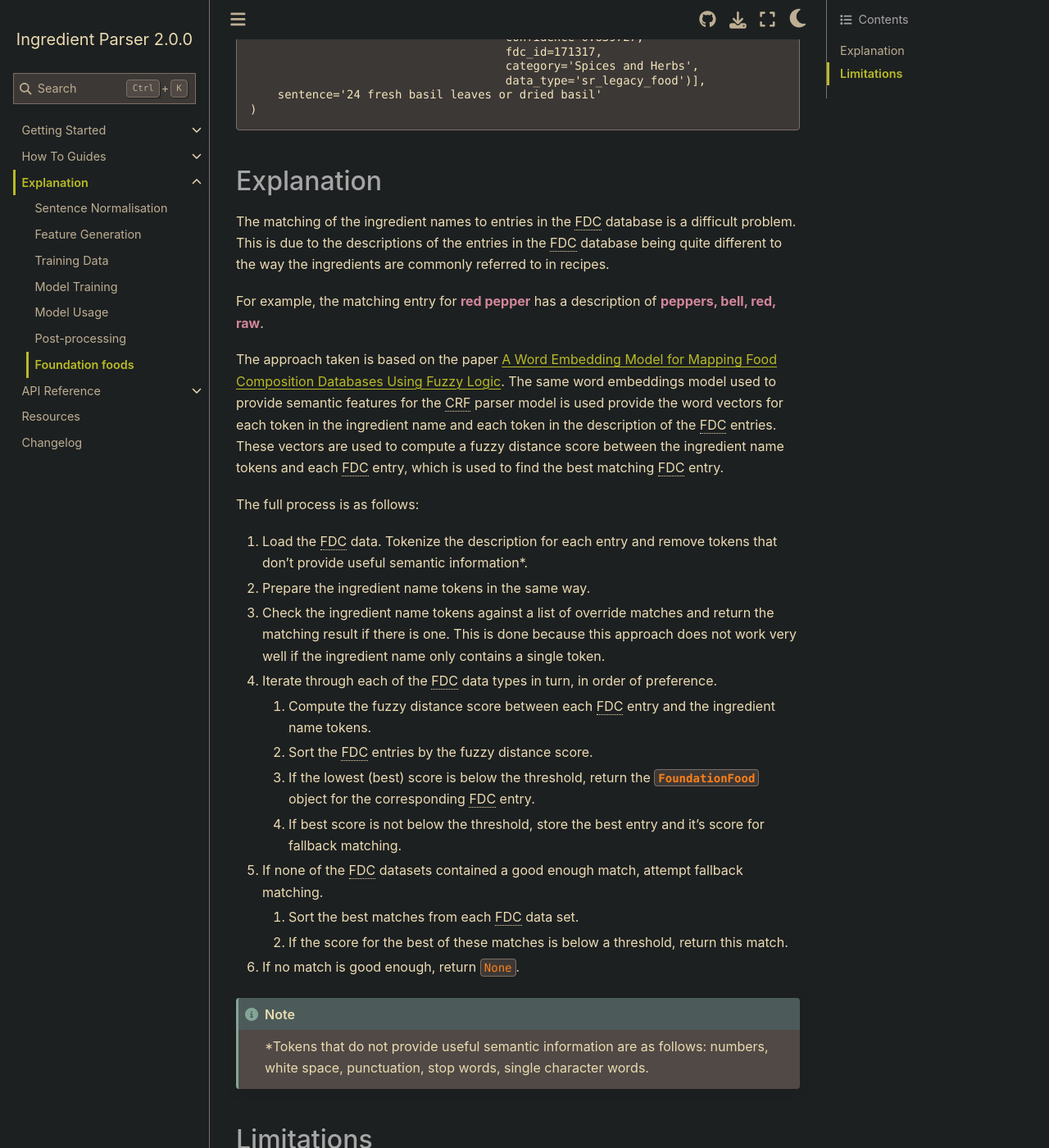
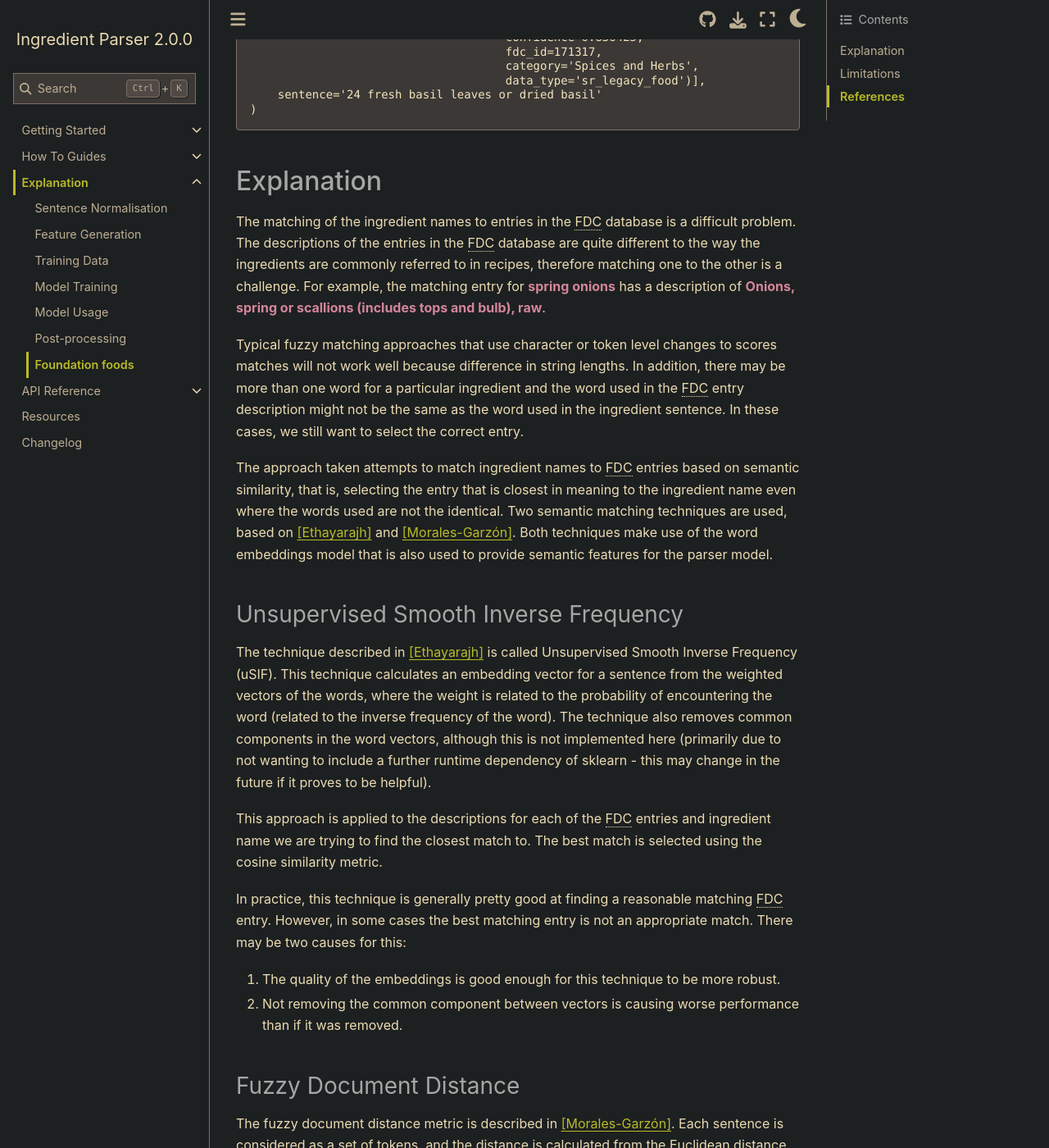
Before and after one commit to strangetom/ingredient-parser, a Sphinx documentation site: the page built from docs/source/explanation/foundation.rst, in a window 1280 px wide and 1400 px high, scrolled down 1140 px. Shown: the whole window at 82% size. Built offline with Sphinx 7.4.7 and the Sphinx Book theme 1.1.4, drawn with Linux system fonts in a browser that asks for light colours; pages that are not in the unit, such as notebooks, are missing from menus; some of the changed text lies outside the part shown.

Commit message:
Docs: Update docs to describe this approach to foundation foods.

```diff
--- a/docs/source/explanation/foundation.rst
+++ b/docs/source/explanation/foundation.rst
@@ -44,61 +44,72 @@ the :func:`parse_ingredient <ingredient_parser.parsers.parse_ingredient>` functi
         comment=None,
         purpose=None,
         foundation_foods=[FoundationFood(text='Basil, fresh',
-                                         confidence=0.838445,
+                                         confidence=0.837206,
                                          fdc_id=172232,
                                          category='Spices and Herbs',
                                          data_type='sr_legacy_food'),
                           FoundationFood(text='Spices, basil, dried',
-                                         confidence=0.839727,
+                                         confidence=0.836425,
                                          fdc_id=171317,
                                          category='Spices and Herbs',
                                          data_type='sr_legacy_food')],
         sentence='24 fresh basil leaves or dried basil'
     )
 
-
 Explanation
 ^^^^^^^^^^^
 
 The matching of the ingredient names to entries in the :abbr:`FDC (Food Data Central)` database is a difficult problem.
-This is due to the descriptions of the entries in the :abbr:`FDC (Food Data Central)` database being quite different to the way the ingredients are commonly referred to in recipes.
+The descriptions of the entries in the :abbr:`FDC (Food Data Central)` database are quite different to the way the ingredients are commonly referred to in recipes, therefore matching one to the other is a challenge.
+For example, the matching entry for **spring onions** has a description of **Onions, spring or scallions (includes tops and bulb), raw**.
 
-For example,  the matching entry for **red pepper** has a description of **peppers, bell, red, raw**.
+Typical fuzzy matching approaches that use character or token level changes to scores matches will not work well because difference in string lengths.
+In addition, there may be more than one word for a particular ingredient and the word used in the :abbr:`FDC (Food Data Central)` entry description might not be the same as the word used in the ingredient sentence.
+In these cases, we still want to select the correct entry.
 
-The approach taken is based on the paper `A Word Embedding Model for Mapping Food Composition Databases Using Fuzzy Logic <https://dx.doi.org/10.1007/978-3-030-50143-3_50>`_.
-The same word embeddings model used to provide semantic features for the :abbr:`CRF (Conditional Random Fields)` parser model is used provide the word vectors for each token in the ingredient name and each token in the description of the :abbr:`FDC (Food Data Central)` entries.
-These vectors are used to compute a fuzzy distance score between the ingredient name tokens and each :abbr:`FDC (Food Data Central)` entry, which is used to find the best matching :abbr:`FDC (Food Data Central)` entry.
+The approach taken attempts to match ingredient names to :abbr:`FDC (Food Data Central)` entries based on semantic similarity, that is, selecting the entry that is closest in meaning to the ingredient name even where the words used are not the identical.
+Two semantic matching techniques are used, based on [Ethayarajh]_ and [Morales-Garzón]_.
+Both techniques make use of the word embeddings model that is also used to provide semantic features for the parser model.
 
-The full process is as follows:
+Unsupervised Smooth Inverse Frequency
+~~~~~~~~~~~~~~~~~~~~~~~~~~~~~~~~~~~~~
 
-#. Load the :abbr:`FDC (Food Data Central)` data. Tokenize the description for each entry and remove tokens that don't provide useful semantic information\*.
+The technique described in [Ethayarajh]_ is called Unsupervised Smooth Inverse Frequency (uSIF).
+This technique calculates an embedding vector for a sentence from the weighted vectors of the words, where the weight is related to the probability of encountering the word (related to the inverse frequency of the word).
+The technique also removes common components in the word vectors, although this is not implemented here (primarily due to not wanting to include a further runtime dependency of sklearn - this may change in the future if it proves to be helpful).
 
-#. Prepare the ingredient name tokens in the same way.
+This approach is applied to the descriptions for each of the :abbr:`FDC (Food Data Central)` entries and ingredient name we are trying to find the closest match to.
+The best match is selected using the cosine similarity metric.
 
-#. Check the ingredient name tokens against a list of override matches and return the matching result if there is one.
-   This is done because this approach does not work very well if the ingredient name only contains a single token.
+In practice, this technique is generally pretty good at finding a reasonable matching :abbr:`FDC (Food Data Central)` entry.
+However, in some cases the best matching entry is not an appropriate match.
+There may be two causes for this:
 
-#. Iterate through each of the :abbr:`FDC (Food Data Central)` data types in turn, in order of preference.
+1. The quality of the embeddings is good enough for this technique to be more robust.
 
-   #. Compute the fuzzy distance score between each :abbr:`FDC (Food Data Central)` entry and the ingredient name tokens.
+2. Not removing the common component between vectors is causing worse performance than if it was removed.
 
-   #. Sort the :abbr:`FDC (Food Data Central)` entries by the fuzzy distance score.
 
-   #. If the lowest (best) score is below the threshold, return the :class:`FoundationFood <ingredient_parser.dataclasses.FoundationFood>` object for the corresponding :abbr:`FDC (Food Data Central)` entry.
+Fuzzy Document Distance
+~~~~~~~~~~~~~~~~~~~~~~~
 
-   #. If best score is not below the threshold, store the best entry and it's score for fallback matching.
+The fuzzy document distance metric is described in [Morales-Garzón]_.
+Each sentence is considered as a set of tokens, and the distance is calculated from the Euclidean distance between tokens in two sentences being compared.
+By considering the embedding vector for each token individually, this metric yields different results to :abbr:`uSIF (Unsupervised Smooth Inverse Frequency)` but is quote effective nonetheless.
 
-#. If none of the :abbr:`FDC (Food Data Central)` datasets contained a good enough match, attempt fallback matching.
+The results using this approach are more explainable than the result from :abbr:`uSIF (Unsupervised Smooth Inverse Frequency)`, however the implementation of this metric has the downside of being significantly slower.
 
-   #. Sort the best matches from each :abbr:`FDC (Food Data Central)` data set.
+Combined
+~~~~~~~~
 
-   #. If the score for the best of these matches is below a threshold, return this match.
+The two techniques are combined to perform the matching of an ingredient name to an :abbr:`FDC (Food Data Central)` entry.
 
-#. If no match is good enough, return ``None``.
+First, :abbr:`uSIF (Unsupervised Smooth Inverse Frequency)` is used to down select a list of candidate matches from the full set of :abbr:`FDC (Food Data Central)` entries
 
-.. note::
+Second, the fuzzy document distance is calculated for the down selected candidate matches.
 
-    \*Tokens that do not provide useful semantic information are as follows: numbers, white space, punctuation, stop words, single character words.
+Finally the best scoring match is selected, accounting for the preference in :abbr:`FDC (Food Data Central)` data type.
+In summary, if there are other :abbr:`FDC (Food Data Central)` entries with fuzzy document distances that are very similar to the best, then the select entry is based on the preferred data type rather than just based on the best score.
 
 Limitations
 ^^^^^^^^^^^
@@ -108,5 +119,12 @@ The current implementation has a some limitations.
 #. The fuzzy distance scoring will sometimes result in returning an :abbr:`FDC (Food Data Central)` entry that has a good score but is not a good match.
    Work is ongoing to improve this, and suggestions and contributions are welcome.
 
-#. This functionality can be very slow.
-   The more datasets that need to be checked to find a good match, the slower it will be.
+#. Enabling this functionality is much slower than when not enabled.
+   The foundation foods functionality is roughly 80x slower.
+
+References
+^^^^^^^^^^
+
+.. [Ethayarajh] Kawin Ethayarajh. 2018. Unsupervised Random Walk Sentence Embeddings: A Strong but Simple Baseline. In Proceedings of the Third Workshop on Representation Learning for NLP, pages 91–100, Melbourne, Australia. Association for Computational Linguistics. https://aclanthology.org/W18-3012/
+
+.. [Morales-Garzón] Morales-Garzón, A., Gómez-Romero, J., Martin-Bautista, M.J. (2020). A Word Embedding Model for Mapping Food Composition Databases Using Fuzzy Logic. In: Lesot, MJ., et al. Information Processing and Management of Uncertainty in Knowledge-Based Systems. IPMU 2020. Communications in Computer and Information Science, vol 1238. Springer, Cham. https://doi.org/10.1007/978-3-030-50143-3_50
--- a/docs/source/resources/index.rst
+++ b/docs/source/resources/index.rst
@@ -58,3 +58,7 @@ Papers
     Food is one of the main health and environmental factors in today’s society. With modernization the food supply is expanding and food-related data is increasing. This type of data comes in many different forms and making it inter-operable is one of the main requirements for using in any kind of analyses. One step towards this goal is data normalization of data coming from different sources. Food-related is collected regarding various aspects – food composition, food consumption, recipe data, etc. The most commonly encountered form is food data related to food products, which in order to serve its purpose – sales and profits, is often distorted and manipulated for marketing plans of producers and retailers. This causes the data to be often misinterpreted. There exist some studies addressing the problem of heterogeneous data by data normalization based on lexical similarity of the food products’ English names.
 
     We took this task a step further by considering data in non-English, low-resourced language – Slovenian. Working with such languages is challenging, as they have very limited resources and tools for Natural Language Processing (NLP). In our previously published work we considered different heuristics for matching food products: one based on lexical similarity, and two semantic similarity heuristics, i.e. based on word vector representations (embeddings). These data normalization approaches are evaluated once on a data set with 439 ground truth pairs of food products, obtained by matching their EAN barcodes. In this work, we extend this approach by introducing a new semantic similarity heuristic, based on sentence vector embeddings. Additionally, we extend the evaluation by taking real-world examples and tasking a subject-matter expert to rate the relevance of the top three matches for each example. The results show that using semantic similarity with the sentence embedding method yields best results, achieving 88% accuracy for the ground truth data set and 91% accuracy from the human expert evaluation, while the lexical similarity heuristic provides comparing results with 75% and 85% accuracy.
+
+* `Unsupervised Random Walk Sentence Embeddings: A Strong but Simple Baseline <https://aclanthology.org/W18-3012>`_ (aclanthology.org, 2018)
+
+    Using a random walk model of text generation, Arora et al. (2017) proposed a strong baseline for computing sentence embeddings: take a weighted average of word embeddings and modify with SVD. This simple method even outperforms far more complex approaches such as LSTMs on textual similarity tasks. In this paper, we ﬁrst show that word vector length has a confounding effect on the probability of a sentence being generated in Arora et al.’s model. We propose a random walk model that is robust to this confound, where the probability of word generation is inversely related to the angular distance between the word and sentence embeddings. Our approach beats Arora et al.’s by up to 44.4% on textual similarity tasks and is competitive with state-of-the-art methods. Unlike Arora et al.’s method, ours requires no hyperparameter tuning, which means it can be used when there is no labelled data.
```
Also changed, not shown: other parts of docs/source/explanation/foundation.rst (+4 -4 lines).
